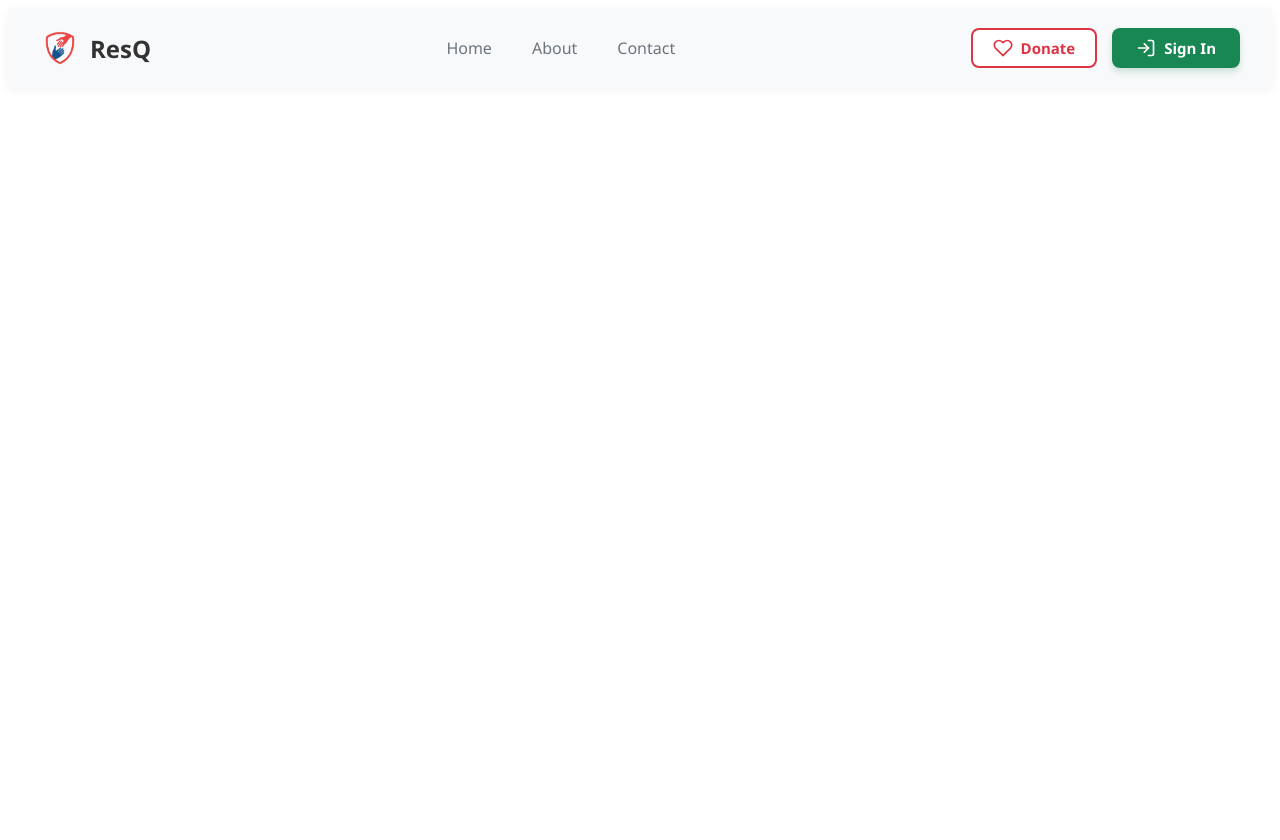
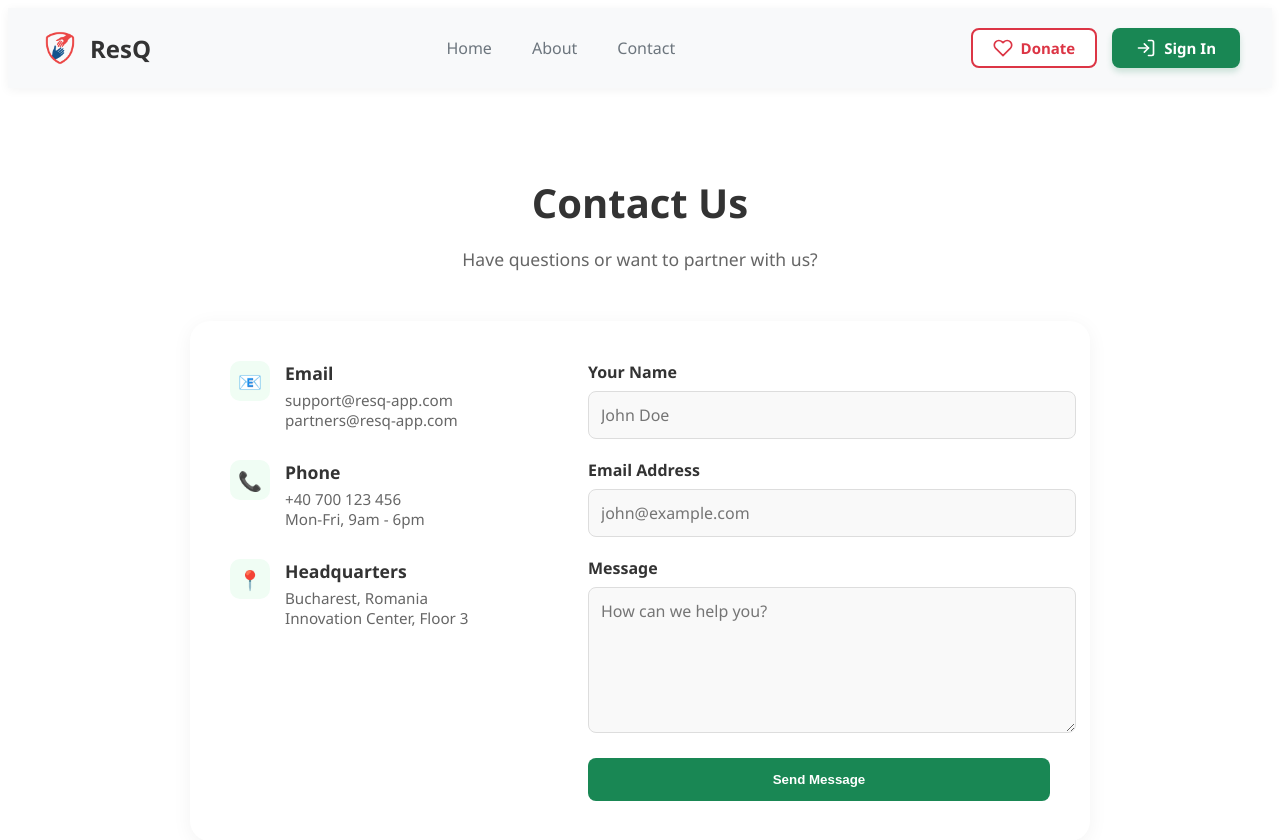
Before and after one commit to palroland21/PoliHack, a Vue app in the folder frontend/: page /contact in a window 1280 px wide. Shown: the top 840 px of the page. Before the commit the page ends 800 px from the top, so only its background shows below. Built offline with nearby package versions, Linux system fonts and the light colour scheme.

Commit message:
frontend - added contact & about section, also dashboard for rescuer

```diff
--- a/frontend/src/components/common/Navbar.vue
+++ b/frontend/src/components/common/Navbar.vue
@@ -14,10 +14,10 @@
           <router-link to="/" class="nav-link">Home</router-link>
         </li>
         <li class="nav-item">
-          <a href="#" class="nav-link">About</a>
+          <router-link to="/about" class="nav-link">About</router-link>
         </li>
         <li class="nav-item">
-          <a href="#" class="nav-link">Contact</a>
+          <router-link to="/contact" class="nav-link">Contact</router-link>
         </li>
       </ul>
 
--- a/frontend/src/components/rescuer/RescuerDashboard.vue
+++ b/frontend/src/components/rescuer/RescuerDashboard.vue
@@ -73,48 +73,72 @@
 </template>
 
 <script setup>
-import { ref } from 'vue';
+import { ref, onMounted } from 'vue';
 import { useMainStore } from '@/stores/mainStore';
 
 const store = useMainStore();
+const myOffers = ref([]); // Aici se vor stoca datele venite din backend
 
-// Mock Data - In realitate le iei din Firebase
-// Am folosit structura din imaginea ta
-const myOffers = ref([
-  {
-    id: 1,
-    type: 'transport',
-    title: 'Passenger Transport',
-    details: 'Available for urgent medical transport - Bucharest',
-    date: '15.01.2024'
-  },
-  {
-    id: 2,
-    type: 'housing',
-    title: 'Temporary Shelter',
-    details: '2 places available - Central Area Apartment',
-    date: '14.01.2024'
-  },
-  {
-    id: 3,
-    type: 'resources',
-    title: 'Water and Food',
-    details: 'Bottled water, canned food, blankets',
-    date: '13.01.2024'
+// Functie helper pentru text
+const capitalize = (s) => s ? s.charAt(0).toUpperCase() + s.slice(1) : '';
+
+// 1. FETCH DATA (Aici importam resursele din backend)
+const fetchOffers = async () => {
+  // Daca nu suntem logati, nu avem ce cauta aici
+  if (!store.token) return;
+
+  try {
+    const response = await fetch(`http://localhost:9090/rescuer/offers`, {
+      method: 'GET',
+      headers: {
+        'Content-Type': 'application/json',
+        'Authorization': `Bearer ${store.token}`
+      }
+    });
+
+    if (response.ok) {
+      // Daca totul e ok, punem datele in variabila myOffers
+      // Vue va actualiza automat pagina cu cardurile
+      myOffers.value = await response.json();
+    } else {
+      console.error("Eroare la fetch:", response.status);
+      if (response.status === 403 || response.status === 401) {
+        // Token expirat sau invalid
+        store.logout();
+      }
+    }
+  } catch (error) {
+    console.error("Network error:", error);
   }
-]);
-
-const capitalize = (s) => s.charAt(0).toUpperCase() + s.slice(1);
-
-const countType = (type) => {
-  return myOffers.value.filter(o => o.type === type).length;
 };
 
-const deleteOffer = (id) => {
-  if(confirm("Are you sure you want to remove this resource?")) {
-    myOffers.value = myOffers.value.filter(o => o.id !== id);
+// 2. DELETE DATA
+const deleteOffer = async (id, type) => {
+  if(confirm("Esti sigur ca vrei sa stergi aceasta resursa?")) {
+    try {
+      await fetch(`http://localhost:8080/api/rescuer/offer/${type}/${id}`, {
+        method: 'DELETE',
+        headers: {
+          'Authorization': `Bearer ${store.token}`
+        }
+      });
+
+      // Scoatem oferta din lista vizuala ca sa nu dam refresh la pagina
+      myOffers.value = myOffers.value.filter(o => !(o.id === id && o.type === type));
+
+    } catch (error) {
+      console.error("Delete error:", error);
+    }
   }
 };
+
+// Statistici
+const countType = (type) => myOffers.value.filter(o => o.type === type).length;
+
+// Cand pagina se incarca, apelam fetchOffers
+onMounted(() => {
+  fetchOffers();
+});
 </script>
 
 <style scoped>
--- a/frontend/src/router/index.js
+++ b/frontend/src/router/index.js
@@ -7,6 +7,8 @@ import RegisterView from "@/views/RegisterView.vue";
 import DonationView from "../views/donationView/DonationView.vue";
 import SuccessView from "../views/donationView/SuccessView.vue";
 import RescuerDashboard from "@/components/rescuer/RescuerDashboard.vue";
+import AboutView from "@/views/AboutView.vue";
+import ContactView from "@/views/ContactView.vue";
 
 const routes = [
     {
@@ -48,6 +50,16 @@ const routes = [
         path: '/dashboard',
         name: 'RescuerDashboard',
         component: RescuerDashboard
+    },
+    {
+        path: '/about',
+        name: 'AboutView',
+        component: AboutView
+    },
+    {
+        path: '/contact',
+        name: 'ContactView',
+        component: ContactView
     }
 
 ]
--- /dev/null
+++ b/frontend/src/views/AboutView.vue
@@ -0,0 +1,130 @@
+<template>
+  <div class="page-container">
+
+    <div class="hero-section">
+      <div class="logo-box">
+        <img src="/ResQ.png" alt="ResQ Logo" class="logo-img">
+      </div>
+      <h1>About ResQ</h1>
+      <p class="subtitle">Empowering communities to respond faster in times of crisis.</p>
+    </div>
+
+    <div class="mission-grid">
+      <div class="info-card">
+        <div class="icon-circle red">
+          <svg xmlns="http://www.w3.org/2000/svg" width="24" height="24" viewBox="0 0 24 24" fill="none" stroke="currentColor" stroke-width="2" stroke-linecap="round" stroke-linejoin="round"><path d="M20.84 4.61a5.5 5.5 0 0 0-7.78 0L12 5.67l-1.06-1.06a5.5 5.5 0 0 0-7.78 7.78l1.06 1.06L12 21.23l7.78-7.78 1.06-1.06a5.5 5.5 0 0 0 0-7.78z"></path></svg>
+        </div>
+        <h3>For Victims</h3>
+        <p>Immediate access to medical help, resources, and shelter when every second counts.</p>
+      </div>
+
+      <div class="info-card">
+        <div class="icon-circle green">
+          <svg xmlns="http://www.w3.org/2000/svg" width="24" height="24" viewBox="0 0 24 24" fill="none" stroke="currentColor" stroke-width="2" stroke-linecap="round" stroke-linejoin="round"><path d="M12 22s8-4 8-10V5l-8-3-8 3v7c0 6 8 10 8 10z"></path></svg>
+        </div>
+        <h3>For Rescuers</h3>
+        <p>A coordinated platform for volunteers, doctors, and companies to offer targeted aid.</p>
+      </div>
+
+      <div class="info-card">
+        <div class="icon-circle blue">
+          <svg xmlns="http://www.w3.org/2000/svg" width="24" height="24" viewBox="0 0 24 24" fill="none" stroke="currentColor" stroke-width="2" stroke-linecap="round" stroke-linejoin="round"><circle cx="12" cy="12" r="10"></circle><line x1="2" y1="12" x2="22" y2="12"></line><path d="M12 2a15.3 15.3 0 0 1 4 10 15.3 15.3 0 0 1-4 10 15.3 15.3 0 0 1-4-10 15.3 15.3 0 0 1 4-10z"></path></svg>
+        </div>
+        <h3>Community First</h3>
+        <p>Connecting local heroes with neighbors in need, bridging the gap before official services arrive.</p>
+      </div>
+    </div>
+
+    <div class="story-section">
+      <h2>Our Story</h2>
+      <p>
+        ResQ started with a simple idea: <strong>what if help was just around the corner?</strong>
+        In emergency situations, ambulance response times can be critical.
+        By mobilizing retired doctors, medical students, and willing volunteers nearby,
+        we can save lives while official emergency services are on their way.
+      </p>
+    </div>
+
+    <div class="cta-section">
+      <button @click="$router.push('/register')" class="cta-btn">Join the Community</button>
+    </div>
+
+  </div>
+</template>
+
+<style scoped>
+.page-container {
+  max-width: 1000px;
+  margin: 0 auto;
+  padding: 60px 20px;
+  font-family: 'Segoe UI', sans-serif;
+  color: #333;
+}
+
+/* Hero */
+.hero-section {
+  text-align: center;
+  margin-bottom: 60px;
+}
+.logo-box {
+  width: 80px; height: 80px;
+  background: #f8f9fa; border-radius: 50%;
+  display: flex; align-items: center; justify-content: center;
+  margin: 0 auto 20px;
+}
+.logo-img { height: 50px; width: auto; }
+h1 { font-size: 2.5rem; margin-bottom: 10px; }
+.subtitle { font-size: 1.2rem; color: #666; max-width: 600px; margin: 0 auto; }
+
+/* Grid */
+.mission-grid {
+  display: grid;
+  grid-template-columns: repeat(auto-fit, minmax(280px, 1fr));
+  gap: 30px;
+  margin-bottom: 60px;
+}
+
+.info-card {
+  background: white;
+  padding: 30px;
+  border-radius: 16px;
+  border: 1px solid #eee;
+  text-align: center;
+  transition: transform 0.2s, box-shadow 0.2s;
+}
+.info-card:hover { transform: translateY(-5px); box-shadow: 0 10px 20px rgba(0,0,0,0.05); }
+
+.icon-circle {
+  width: 60px; height: 60px;
+  border-radius: 50%;
+  display: flex; align-items: center; justify-content: center;
+  margin: 0 auto 20px;
+}
+.icon-circle.red { background: #ffebee; color: #dc3545; }
+.icon-circle.green { background: #e8f5e9; color: #198754; }
+.icon-circle.blue { background: #e3f2fd; color: #0d6efd; }
+
+.info-card h3 { margin-bottom: 10px; font-size: 1.2rem; }
+.info-card p { color: #666; line-height: 1.5; font-size: 0.95rem; }
+
+/* Story */
+.story-section {
+  background: #f8f9fa;
+  padding: 40px;
+  border-radius: 16px;
+  text-align: center;
+  margin-bottom: 40px;
+}
+.story-section h2 { margin-bottom: 20px; }
+.story-section p { max-width: 700px; margin: 0 auto; line-height: 1.6; color: #555; font-size: 1.05rem; }
+
+/* CTA */
+.cta-section { text-align: center; }
+.cta-btn {
+  background: #198754; color: white;
+  padding: 12px 30px; border: none; border-radius: 8px;
+  font-size: 1.1rem; font-weight: 600; cursor: pointer;
+  transition: background 0.2s;
+}
+.cta-btn:hover { background: #157347; }
+</style>
--- /dev/null
+++ b/frontend/src/views/ContactView.vue
@@ -0,0 +1,146 @@
+<template>
+  <div class="page-container">
+
+    <div class="header-center">
+      <h1>Contact Us</h1>
+      <p class="subtitle">Have questions or want to partner with us?</p>
+    </div>
+
+    <div class="contact-layout">
+
+      <div class="info-side">
+        <div class="info-item">
+          <div class="icon-box">📧</div>
+          <div>
+            <h3>Email</h3>
+            <p>support@resq-app.com</p>
+            <p>partners@resq-app.com</p>
+          </div>
+        </div>
+
+        <div class="info-item">
+          <div class="icon-box">📞</div>
+          <div>
+            <h3>Phone</h3>
+            <p>+40 700 123 456</p>
+            <p>Mon-Fri, 9am - 6pm</p>
+          </div>
+        </div>
+
+        <div class="info-item">
+          <div class="icon-box">📍</div>
+          <div>
+            <h3>Headquarters</h3>
+            <p>Bucharest, Romania</p>
+            <p>Innovation Center, Floor 3</p>
+          </div>
+        </div>
+      </div>
+
+      <div class="form-side">
+        <form @submit.prevent="sendMessage">
+          <div class="form-group">
+            <label>Your Name</label>
+            <input type="text" placeholder="John Doe" class="input-field" required />
+          </div>
+
+          <div class="form-group">
+            <label>Email Address</label>
+            <input type="email" placeholder="john@example.com" class="input-field" required />
+          </div>
+
+          <div class="form-group">
+            <label>Message</label>
+            <textarea placeholder="How can we help you?" class="input-field textarea" required></textarea>
+          </div>
+
+          <button type="submit" class="submit-btn">Send Message</button>
+        </form>
+      </div>
+
+    </div>
+
+  </div>
+</template>
+
+<script setup>
+const sendMessage = () => {
+  alert("Message sent! We will get back to you soon.");
+};
+</script>
+
+<style scoped>
+.page-container {
+  max-width: 900px;
+  margin: 0 auto;
+  padding: 60px 20px;
+  font-family: 'Segoe UI', sans-serif;
+}
+
+.header-center {
+  text-align: center;
+  margin-bottom: 50px;
+}
+h1 { font-size: 2.5rem; margin-bottom: 10px; color: #333; }
+.subtitle { color: #666; font-size: 1.1rem; }
+
+.contact-layout {
+  display: grid;
+  grid-template-columns: 1fr 1.5fr;
+  gap: 50px;
+  background: white;
+  padding: 40px;
+  border-radius: 20px;
+  box-shadow: 0 4px 20px rgba(0,0,0,0.05);
+}
+
+/* Info Side */
+.info-side {
+  display: flex;
+  flex-direction: column;
+  gap: 30px;
+}
+
+.info-item {
+  display: flex;
+  gap: 15px;
+}
+
+.icon-box {
+  width: 40px; height: 40px;
+  background: #f0fdf4;
+  border-radius: 10px;
+  display: flex; align-items: center; justify-content: center;
+  font-size: 1.2rem;
+}
+
+.info-item h3 { margin: 0 0 5px 0; font-size: 1.1rem; color: #333; }
+.info-item p { margin: 0; color: #666; font-size: 0.95rem; }
+
+/* Form Side */
+.form-group { margin-bottom: 20px; }
+label { display: block; font-weight: 600; margin-bottom: 8px; color: #333; }
+.input-field {
+  width: 100%; padding: 12px;
+  border: 1px solid #ddd; border-radius: 8px;
+  font-size: 1rem; background: #f9f9f9;
+  font-family: inherit;
+}
+.textarea { min-height: 120px; resize: vertical; }
+.input-field:focus { outline: none; border-color: #198754; background: white; }
+
+.submit-btn {
+  width: 100%; padding: 14px;
+  background: #198754; color: white;
+  border: none; border-radius: 8px;
+  font-weight: 600; cursor: pointer;
+  transition: background 0.2s;
+}
+.submit-btn:hover { background: #157347; }
+
+/* Responsive */
+@media (max-width: 768px) {
+  .contact-layout { grid-template-columns: 1fr; gap: 30px; padding: 20px; }
+  .info-side { flex-direction: row; flex-wrap: wrap; justify-content: space-between; }
+}
+</style>
```
